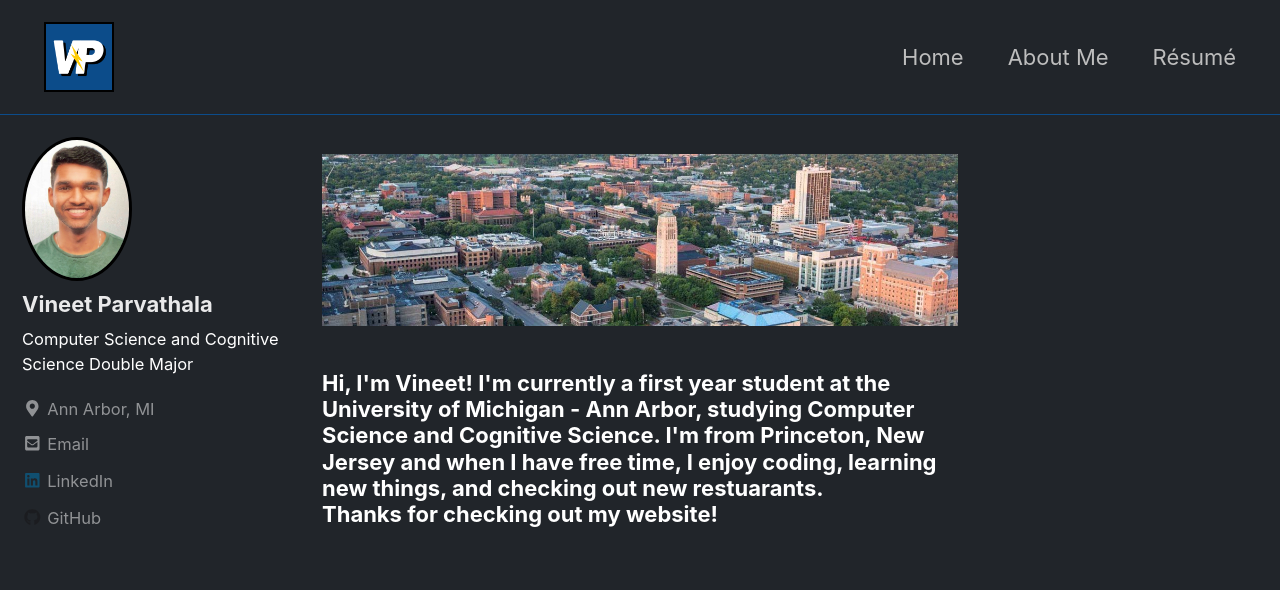
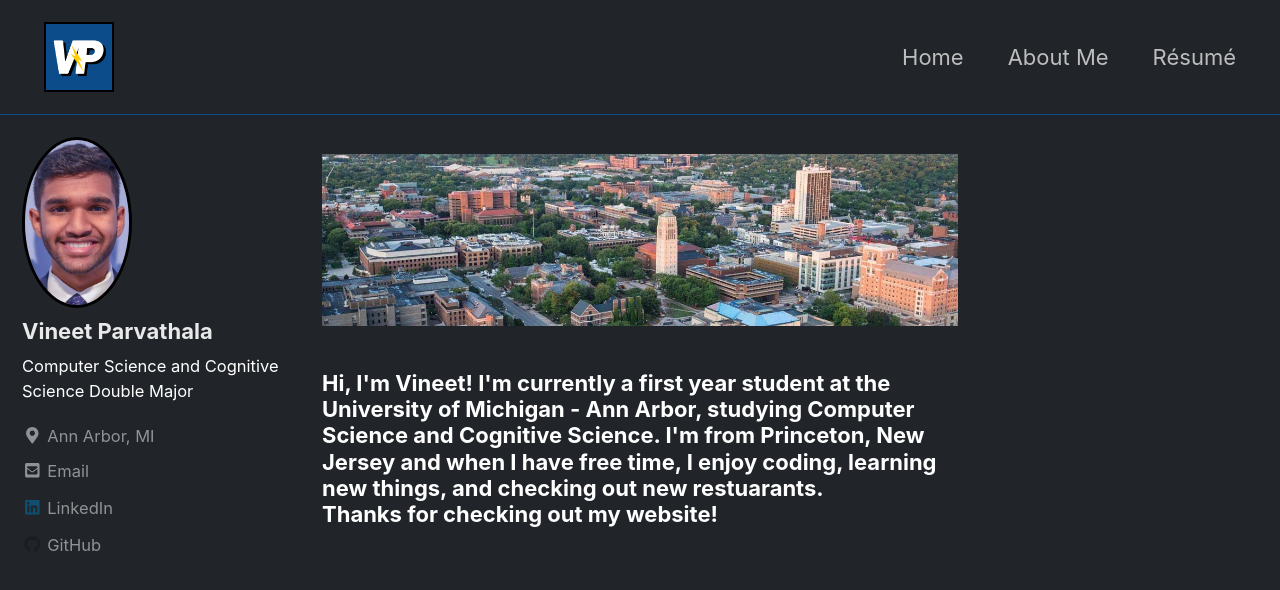
Before and after one commit to vparv/vparv.github.io, a Jekyll site: the page built from index.html, in a window 1280 px wide and 900 px high. Shown: the top 590 px of the window. Built offline with Jekyll 4.4.1, drawn with Linux system fonts in a browser that asks for light colours; cached includes are drawn as plain includes; nearby versions of some CDN libraries; library files that are not in the unit come from our copies; the list of posts is cut into pages by our own code.

Commit message:
updated profile pic

```diff
--- a/_config.yml
+++ b/_config.yml
@@ -105,7 +105,7 @@
 # Site Author
 author:
   name             : "Vineet Parvathala"
-  avatar           : "/images/pic.jpg" # path of avatar image, e.g. "/assets/images/bio-photo.jpg"
+  avatar           : "/images/profile.jpg" # path of avatar image, e.g. "/assets/images/bio-photo.jpg"
   bio              : "Computer Science and Cognitive Science Double Major"
   location         : "Ann Arbor, MI"
   email            : "vparv@umich.edu"
```
Also changed, not shown: images/profile.JPG, 1 other file.
